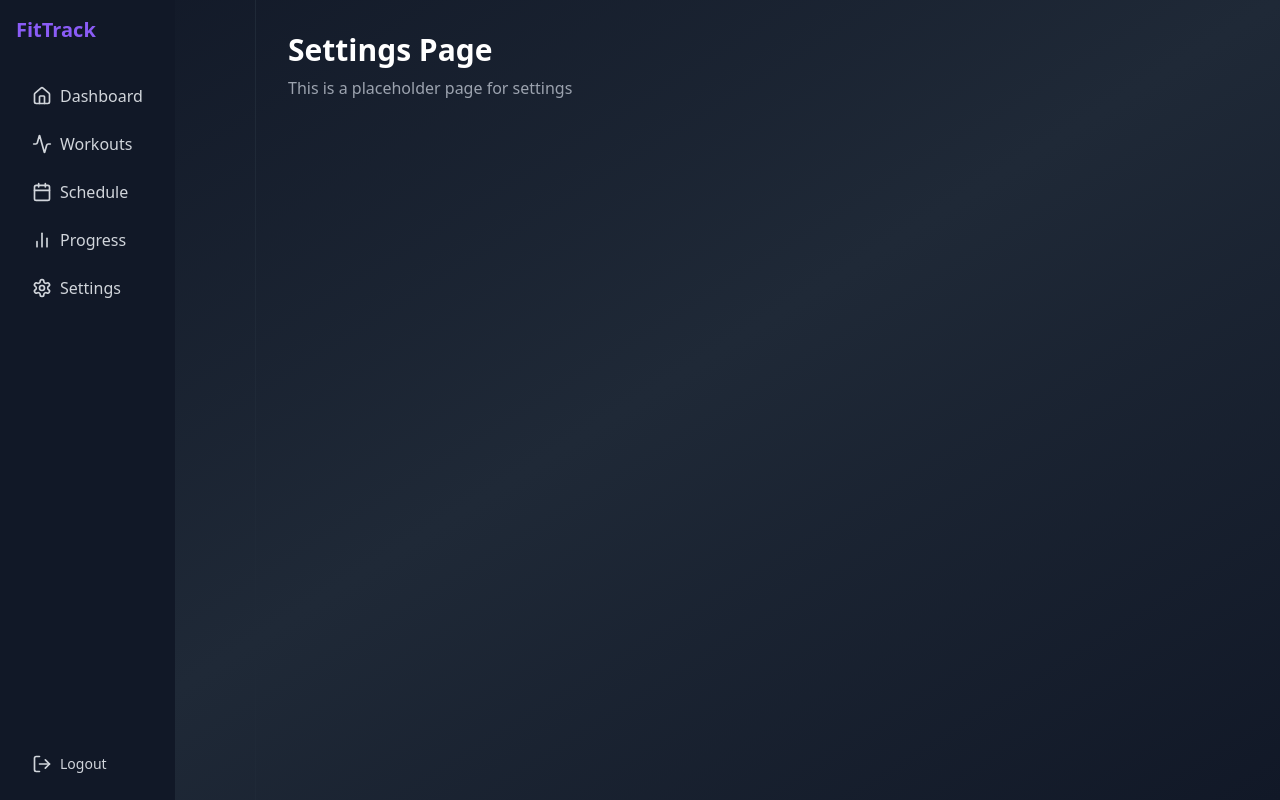
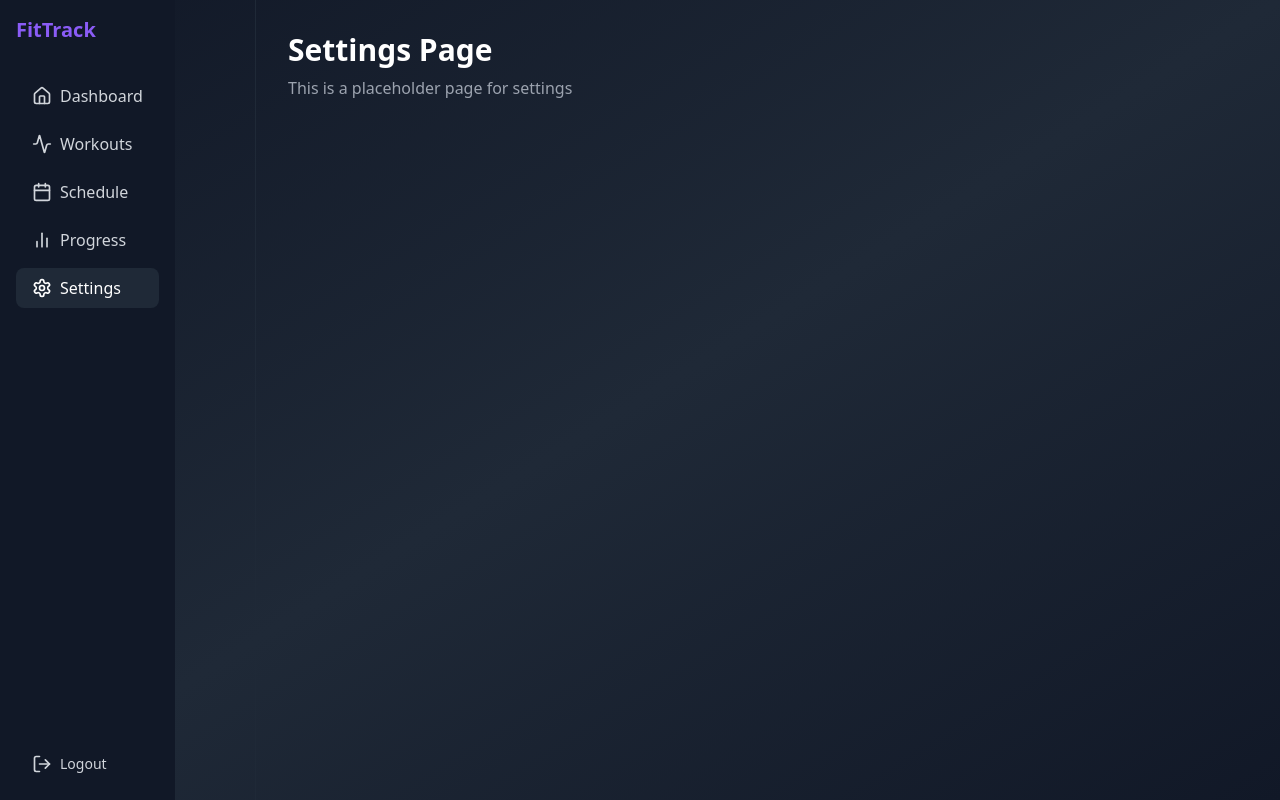
Before and after one commit to Xprogrammer123/fitness-journey, a React (Vite) app: page /settings in a window 1280 px wide. Built offline with nearby package versions, Linux system fonts and the light colour scheme; sample sign-in values are in the browser's storage.

Commit message:
Link sidebar to pages
This commit connects the sidebar navigation links to their corresponding pages.

```diff
--- a/src/components/Sidebar.tsx
+++ b/src/components/Sidebar.tsx
@@ -1,5 +1,5 @@
 
-import { Link } from "react-router-dom";
+import { Link, useLocation } from "react-router-dom";
 import { useAuth } from "@/context/AuthContext";
 import { Button } from "@/components/ui/button";
 import {
@@ -23,6 +23,7 @@ const menuItems = [
 
 export const Sidebar = () => {
   const { logout } = useAuth();
+  const location = useLocation();
 
   const SidebarContent = () => (
     <div className="h-full flex flex-col bg-gray-900">
@@ -34,7 +35,9 @@ export const Sidebar = () => {
           <Link
             key={item.label}
             to={item.path}
-            className="flex items-center space-x-2 px-4 py-2 rounded-lg text-gray-300 hover:bg-gray-800 hover:text-white transition-colors"
+            className={`flex items-center space-x-2 px-4 py-2 rounded-lg text-gray-300 hover:bg-gray-800 hover:text-white transition-colors ${
+              location.pathname === item.path ? "bg-gray-800 text-white" : ""
+            }`}
           >
             <item.icon className="w-5 h-5" />
             <span>{item.label}</span>
```
